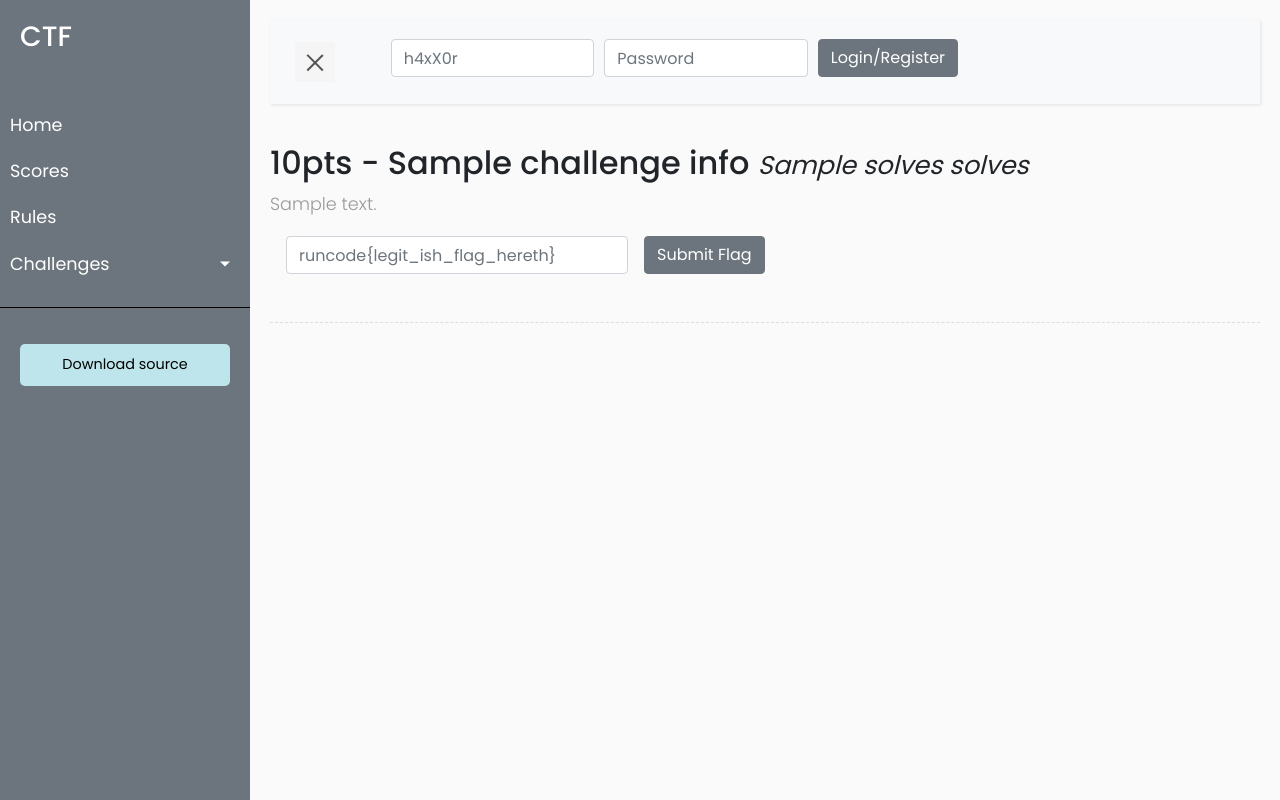
After one commit to ohathar/femtoctf, a Flask app: template templates/challenge.html in a window 1280 px wide. The commit adds this page. Run offline with Flask 2, Linux system fonts and the light colour scheme; the template is opened without the code that fills it: most values are stand-ins (such as "Sample title", 1, 10 or a date in 2020); some libraries are stand-ins or nearby versions.

Commit message:
challenge pages complete; flag submission working; changed color of github link button

```diff
--- a/app.py
+++ b/app.py
@@ -105,19 +105,9 @@ def get_user_solved(userid):
 		print(e)
 		return [{'fuck': 'shit'}]
 
-def get_challenges():
-	try:
-		cur = get_db().cursor()
-		cur.execute('SELECT id, name, description, points FROM challenges ORDER BY points, id ASC')
-		res = cur.fetchall()
-		return res if res is not None else {'fuck': 'shit'}
-	except Exception as e:
-		print(e)
-		return {'fuck': 'shit'}
-
 def is_legit_problem(problem_id):
 	challs = get_challenges()
-	if problem_id in [str(chall['id']) for chall in challs]:
+	if problem_id in [chall.get('id') for chall in challs]:
 		return True
 	return False
 
@@ -140,10 +130,7 @@ def award_solve(problem_id):
 		challs = get_challenges()
 		points = 0
 		now = int(time.time())
-		for chall in challs:
-			if str(chall.get('id')) == problem_id:
-				points = chall.get('points')
-				break
+		points = get_challenges(challenge_id=problem_id).get('points')
 		cmd = '''INSERT INTO scoreboard (userid, challengeid, points, occured) VALUES (?,?,?,?)'''
 		cur.execute(cmd, (userid,problem_id, points, now))
 		cmd = '''UPDATE users SET score = score + ? WHERE id = ? LIMIT 1'''
@@ -155,14 +142,14 @@ def award_solve(problem_id):
 		return False
 
 def grade_flag(problem_id,userid,send_flag):
-	if problem_id in [str(x.get('challengeid')) for x in get_user_solved(session.get('userid'))]:
+	if problem_id in [x.get('challengeid') for x in get_user_solved(session.get('userid'))]:
 		print('already solved')
 		return {'status': False, 'message': 'Already Solved'}
 	if not is_legit_problem(problem_id):
 		print('Non-existent problem')
 		return {'status': False, 'message': 'Non-existent Problem'}
 	flag_status = get_flag(problem_id)
-	if send_flag == flag_status.get('flag'):
+	if send_flag.strip() == flag_status.get('flag').strip():
 		print('looks good, award them...')
 		award_solve(problem_id)
 		return {'status': True}
@@ -181,21 +168,69 @@ def get_user_score(userid):
 		print(e)
 		return 0
 
-def get_scores():
+def get_hl_path(path):
+	if path == '/':
+		return 'home'
+	elif path == '/scores':
+		return 'scores'
+	elif path == '/rules':
+		return 'rules'
+	elif path.startswith('/challenge'):
+		return 'challenges'
+	else:
+		return 'home'
+
+def get_challenges(challenge_id=None):
 	try:
 		cur = get_db().cursor()
-		cur.execute('SELECT username, score FROM users ORDER BY score DESC')
-		return cur.fetchall()
+		if not challenge_id:
+			cur.execute('SELECT id, name, description, points FROM challenges ORDER BY points, id ASC')
+			res = cur.fetchall()
+			return res if res is not None else {'error': 'unknown challenge'}
+		else:
+			cur.execute('SELECT id, name, description, points, files FROM challenges WHERE id = ? LIMIT 1', (challenge_id,))
+			res = cur.fetchone()
+			if res is not None:
+				if res.get('files',None) is not None:
+					res['files'] = [x.strip() for x in res.get('files').split(',')]
+				cur.execute('SELECT count(id) AS the_count FROM scoreboard WHERE challengeid = ?', (challenge_id,))
+				solves = cur.fetchone()
+				if solves is not None:
+					solves = solves.get('the_count')
+				res['solves'] = solves
+				return res
+			else:
+				return {'error': 'unknown challenge'}
 	except Exception as e:
 		print(e)
-		return [{'username': 'nope', 'score': -999999}]
+		return {'error': str(e)}
 
-@app.route('/scores')
-def scores_route():
-	score_data = get_scores()
-	return render_template('scores.html',score_data=score_data)
+@app.route('/challenge/<int:challenge_id>',methods=['GET','POST'])
+def challenge_route(challenge_id):
+	if not is_logged_in():
+		return redirect(url_for('index_route'))
+	if not is_legit_problem(challenge_id):
+		abort(404)
+	if request.method == 'POST':
+		status = grade_flag(challenge_id,session.get('userid'),request.form.get('flag'))
+		print(repr(status))
+		if not status.get('status'):
+			flash(status.get('message'),'danger')
+		else:
+			flash('Great Success!','success')
+	user_solved = [x.get('challengeid') for x in get_user_solved(session.get('userid'))]
+	print(repr(user_solved))
+	solved_status = challenge_id in user_solved
+	print(repr(solved_status))
+	user_info = get_user_info(session.get('userid',0))
+	challenges = get_challenges()
+	challenge_info = get_challenges(challenge_id)
+	hl_path = get_hl_path(request.path)
+	return render_template('challenge.html',logged_in=is_logged_in(),user_info=user_info,challenges=challenges,challenge_info=challenge_info,
+							hl_path=hl_path,solved_status=solved_status)
 
 
+### defunct route ###
 @app.route('/problems', methods=['GET','POST'])
 def problems_route():
 	if not is_logged_in():
@@ -216,6 +251,7 @@ def problems_route():
 	print(repr(problem_data))
 	print(user_solved)
 	return render_template('problems.html',problem_data=problem_data,user_solved=user_solved,message=message)
+### end defunct route ###
 
 @app.route('/logout')
 def logout_route():
@@ -251,6 +287,23 @@ def update_user(form):
 			return {'status': False, 'message': 'Passwords did not match'}
 	return {'status': True, 'message': 'Profile updated'}
 
+def get_scores():
+	try:
+		cur = get_db().cursor()
+		cur.execute('SELECT username, score FROM users ORDER BY score DESC')
+		return cur.fetchall()
+	except Exception as e:
+		print(e)
+		return [{'username': 'nope', 'score': -999999}]
+
+@app.route('/scores')
+def scores_route():
+	score_data = get_scores()
+	user_info = get_user_info(session.get('userid',0))
+	challenges = get_challenges()
+	hl_path = get_hl_path(request.path)
+	return render_template('scores.html',logged_in=is_logged_in(),user_info=user_info,score_data=score_data, challenges=challenges,
+							hl_path=hl_path)
 
 @app.route('/profile',methods=['GET','POST'])
 def profile_route():
@@ -261,7 +314,9 @@ def profile_route():
 		else:
 			flash(status.get('message'), 'success')
 	user_info = get_user_info(session.get('userid',0))
-	return render_template('profile.html',logged_in=is_logged_in(),user_info=user_info)
+	challenges = get_challenges()
+	hl_path = get_hl_path(request.path)
+	return render_template('profile.html',logged_in=is_logged_in(),user_info=user_info,challenges=challenges,hl_path=hl_path)
 
 @app.route('/',methods=['GET','POST'])
 def index_route():
@@ -277,7 +332,9 @@ def index_route():
 		else:
 			flash('Logged In', 'success')
 	user_info = get_user_info(session.get('userid',0))
-	return render_template('index.html',logged_in=is_logged_in(),user_info=user_info)
+	challenges = get_challenges()
+	hl_path = get_hl_path(request.path)
+	return render_template('index.html',logged_in=is_logged_in(),user_info=user_info, challenges=challenges,hl_path=hl_path)
 
 ### defunct route ###
 @app.route('/login', methods=['GET','POST'])
--- a/static/css/style5.css
+++ b/static/css/style5.css
@@ -23,6 +23,9 @@ a, a:hover, a:focus {
     transition: all 0.3s;
 }
 
+.download_file {
+    text-decoration: underline;
+}
 .navbar-link {
     text-decoration: underline;
 }
@@ -84,7 +87,7 @@ a, a:hover, a:focus {
 
 #sidebar ul.components {
     padding: 20px 0;
-    border-bottom: 1px solid #47748b;
+    border-bottom: 1px solid #000;
 }
 
 #sidebar ul p {
@@ -144,7 +147,7 @@ ul.CTAs a {
 }
 
 a.download {
-    background: #fff;
+    background: #bee5eb;
     color: #000;
 }
 
--- /dev/null
+++ b/templates/challenge.html
@@ -0,0 +1,54 @@
+
+<!DOCTYPE html>
+<html>
+
+{% include 'header.html' %}
+
+<body>
+
+    <div class="wrapper">
+
+{% include 'sidebar.html' %}
+
+        <!-- Page Content Holder -->
+        <div id="content">
+
+{% include 'navbar.html' %}
+
+            <h2>{{ challenge_info.get('points') }}pts - {{ challenge_info.get('name') }} <span class="small font-italic">{{ challenge_info.get('solves') }} solves</span></h2>
+            <p>{{ challenge_info.get('description')|safe }}</p>
+            {% if challenge_info.get('files') %}
+            	<h3>Associated Files:</h3>
+	            {% for file in challenge_info.get('files') %}
+	            <p><a class="download_file" href="/download/{{ file }}">{{ file }}</a></p>
+	            {% endfor %}
+	        {% endif %}
+
+<p>
+{% if not solved_status %}
+
+	<form class="form-inline" method="POST">
+	  <div class="form-group mx-sm-3 mb-2">
+	    <label for="flag" class="sr-only">flag</label>
+	    <input name="flag" type="text" class="form-control" id="flag" placeholder="runcode{legit_ish_flag_hereth}">
+	    <input type="hidden" name="_csrf_token" value="{{ csrf_token() }}">
+	  </div>
+	  <button type="submit" class="btn btn-secondary mb-2">Submit Flag</button>
+	</form>
+
+{% else %}
+	You have already solutionized this challenge!
+{% endif %}
+</p>
+
+            <div class="line"></div>
+
+
+        </div>
+    </div>
+
+
+{% include 'footer.html' %}
+</body>
+
+</html>
--- a/templates/sidebar.html
+++ b/templates/sidebar.html
@@ -1,19 +1,28 @@
         <!-- Sidebar Holder -->
         <nav id="sidebar">
             <div class="sidebar-header">
-                <h3>CTF</h3>
+                <h3><a href="/">CTF</a></h3>
             </div>
 
             <ul class="list-unstyled components">
-                <li class="active">
+                <li{% if hl_path == 'home' %} class="active"{% endif %}>
                     <a href="/">Home</a>
                 </li>
-                <li>
+                <li{% if hl_path == 'scores' %} class="active"{% endif %}>
+                    <a href="/scores">Scores</a>
+                </li>
+                <li{% if hl_path == 'rules' %} class="active"{% endif %}>
+                    <a href="/rules">Rules</a>
+                </li>
+                <li{% if hl_path == 'challenges' %} class="active"{% endif %}>
                     <a href="#pageSubmenu" data-toggle="collapse" aria-expanded="false" class="dropdown-toggle">Challenges</a>
                     <ul class="collapse list-unstyled" id="pageSubmenu">
+                        {% for challenge in challenges %}
                         <li>
-                            <a href="#">Page 1</a>
+                            <a href="/challenge/{{ challenge.get('id') }}">{{ challenge.get('name') }}</a>
                         </li>
+                        {% endfor %}
+                        <!--
                         <li>
                             <a href="#">Page 2</a>
                         </li>
@@ -23,14 +32,9 @@
                         <li>
                             <a href="#">Page 3</a>
                         </li>
+                        -->
 
                     </ul>
-                </li>
-                <li>
-                    <a href="/scores">Scores</a>
-                </li>
-                <li>
-                    <a href="/rules">Rules</a>
                 </li>
             </ul>
 
```
Also changed, not shown: templates/scores.html (added, +58 -0 lines), app.db.
